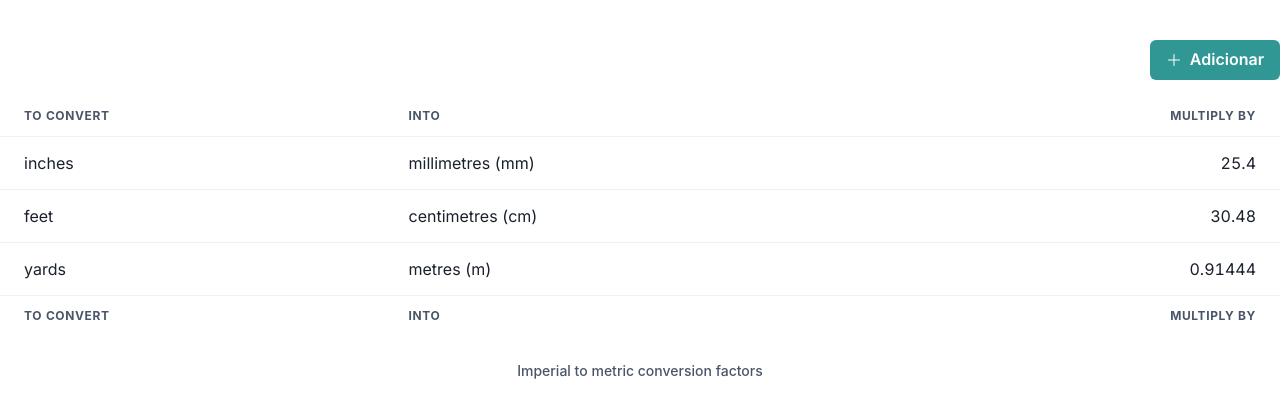
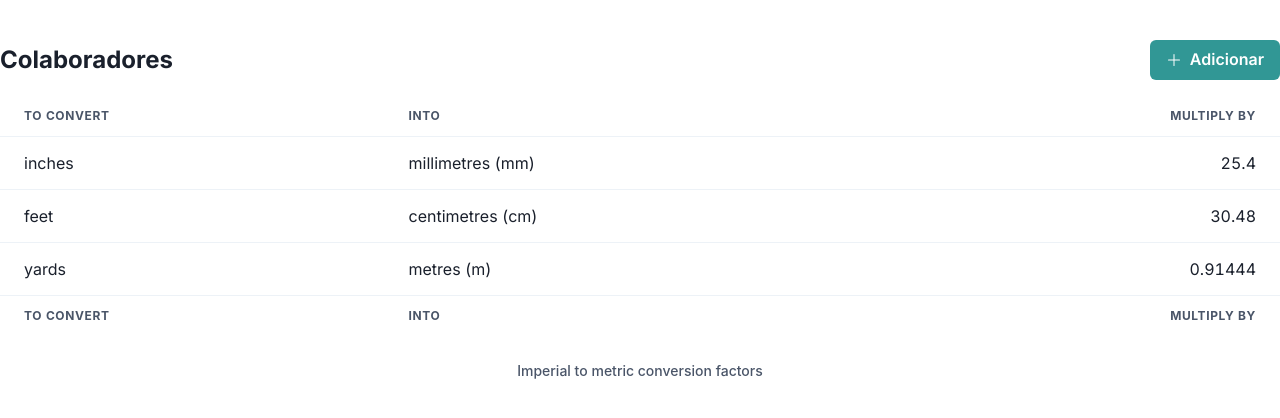
Before and after one commit to Yanzaum/teste-rbr-digital, a Next.js app in the folder frontend/: page /employees in a window 1280 px wide. Shown: the top 418 px of the page. Built offline with nearby package versions, Linux system fonts and the light colour scheme.

Commit message:
feat: Update EmployeesPage layout and add button create

```diff
--- a/frontend/src/app/employees/page.tsx
+++ b/frontend/src/app/employees/page.tsx
@@ -1,12 +1,13 @@
 'use client'
-import { Button } from "@chakra-ui/react";
+import { Button, Text } from "@chakra-ui/react";
 import EmployeesTable from "./components/EmployeesTable";
 import { Plus } from '@phosphor-icons/react';
 
 export default function EmployeesPage() {
     return (
         <main className="container mx-auto space-y-4 min-h-screen py-10">
-            <div className="flex justify-end items-center">
+            <div className="flex justify-between items-center">
+                <Text fontSize='2xl' fontWeight='bold'>Colaboradores</Text>
                 <Button leftIcon={<Plus />} colorScheme='teal' variant='solid'>
                     Adicionar
                 </Button>
```
